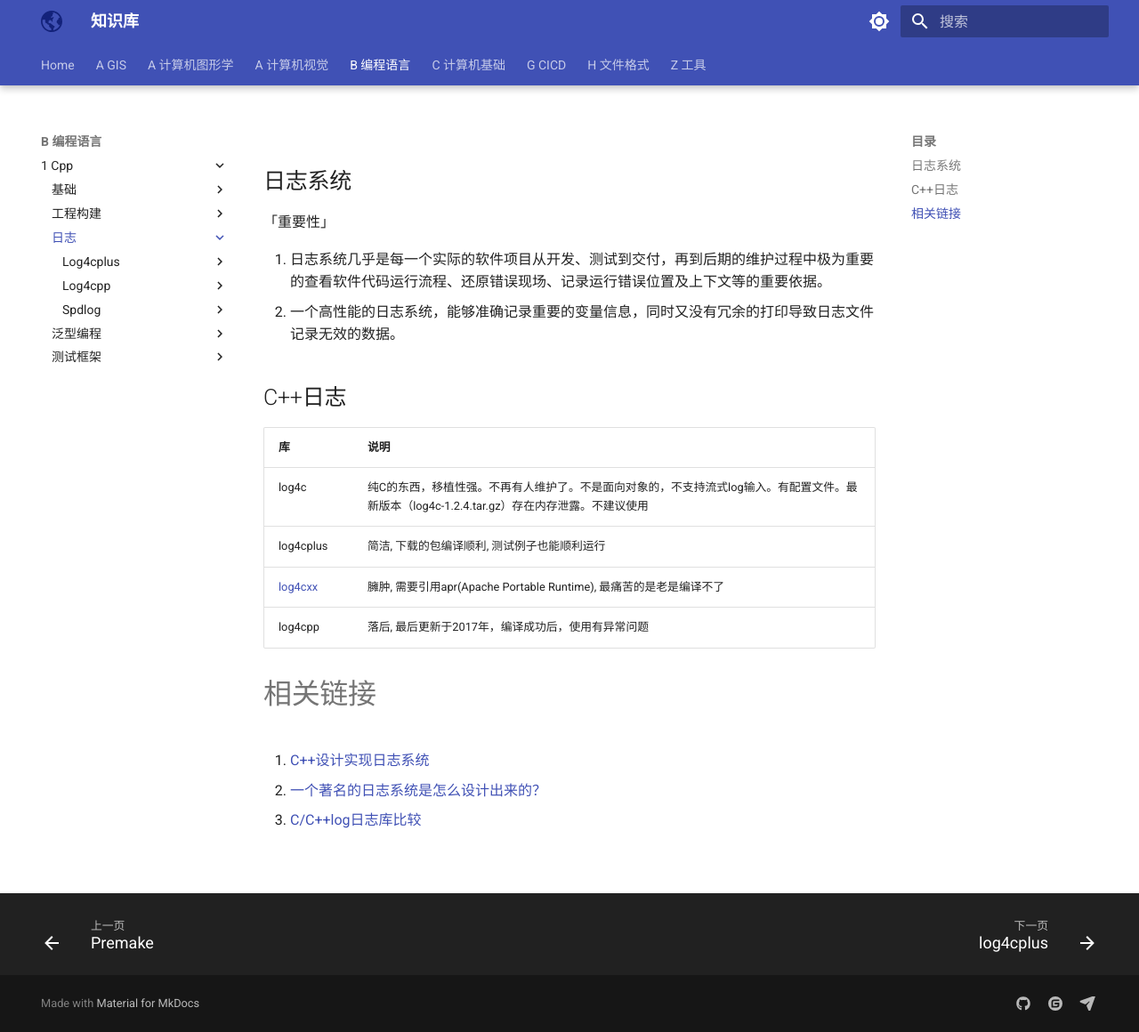
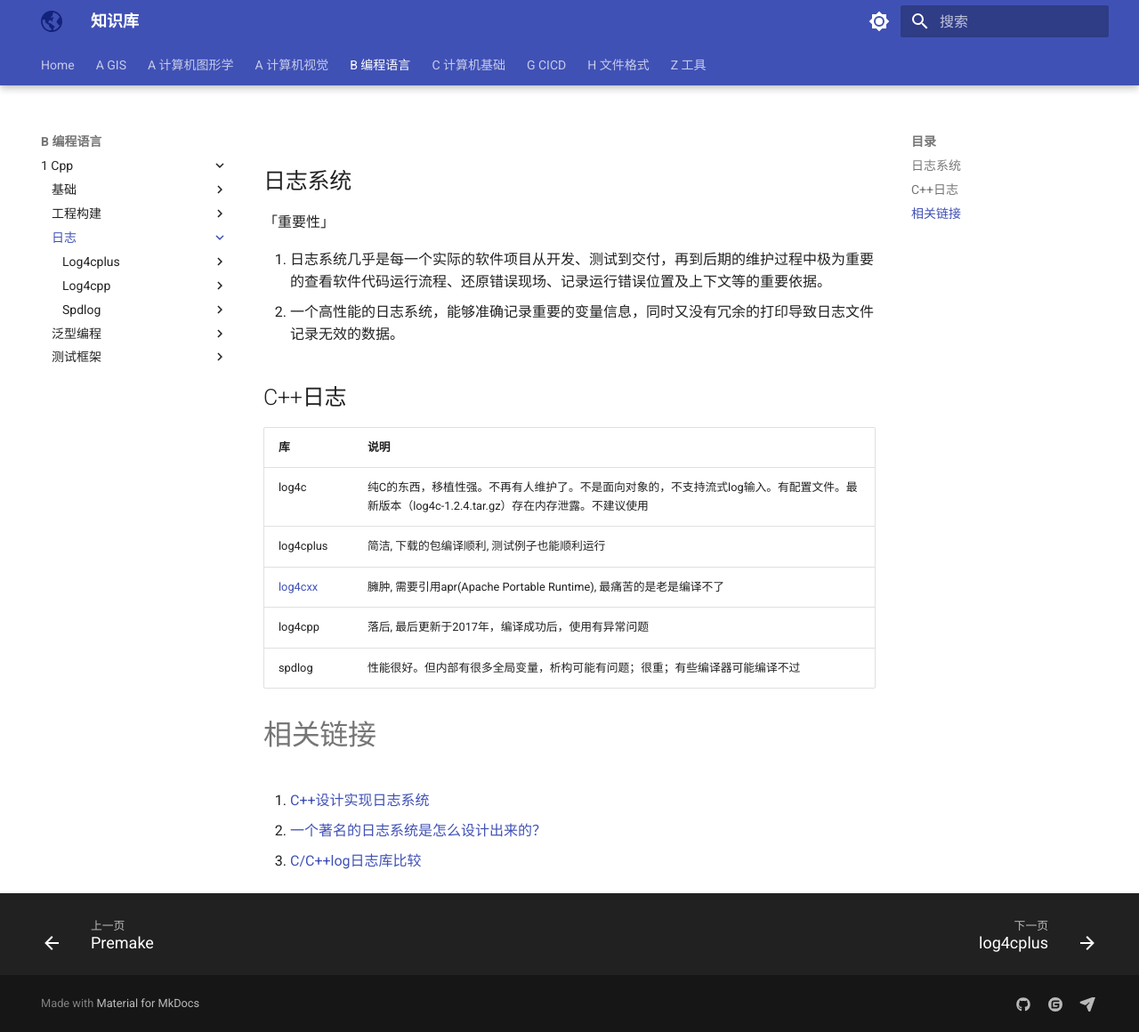
Before and after one commit to geodoer/geodoer.github.io, an MkDocs documentation site: the page built from docs/B-编程语言/1-Cpp/日志/index.md, in a window 1280 px wide and 1160 px high. Shown: the whole window at 89% size. Built offline with MkDocs 1.6.1 and Material for MkDocs 9.7.7, drawn with Linux system fonts in a browser that asks for light colours.

Commit message:
feat: spdlog的缺点

```diff
--- a/docs/B-编程语言/1-Cpp/日志/index.md
+++ b/docs/B-编程语言/1-Cpp/日志/index.md
@@ -16,6 +16,7 @@ title: C++日志系统
 | log4cplus | 简洁, 下载的包编译顺利, 测试例子也能顺利运行 |
 | [log4cxx](https://logging.apache.org/log4cxx/latest_stable/) | 臃肿, 需要引用apr(Apache Portable Runtime), 最痛苦的是老是编译不了 |
 | log4cpp | 落后, 最后更新于2017年，编译成功后，使用有异常问题 |
+| spdlog | 性能很好。但内部有很多全局变量，析构可能有问题；很重；有些编译器可能编译不过 |
 
 
 # 相关链接
```
